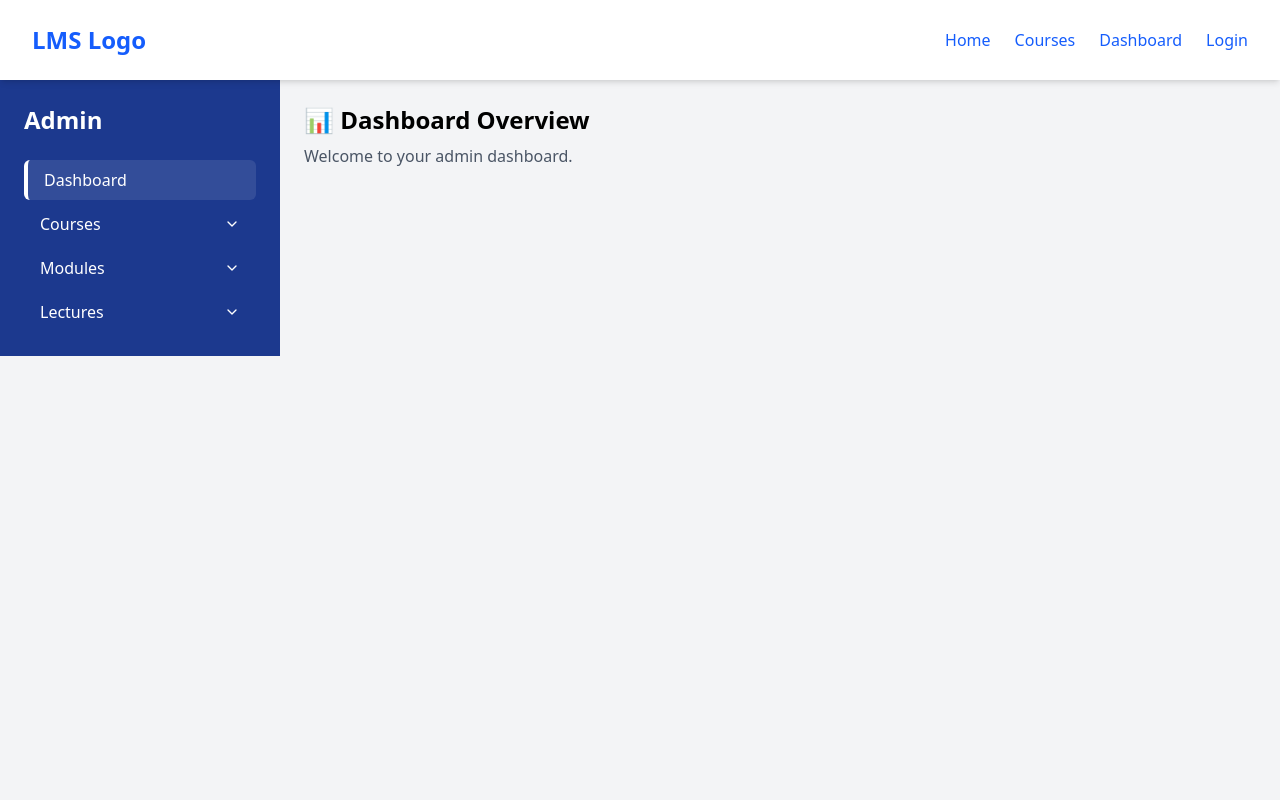
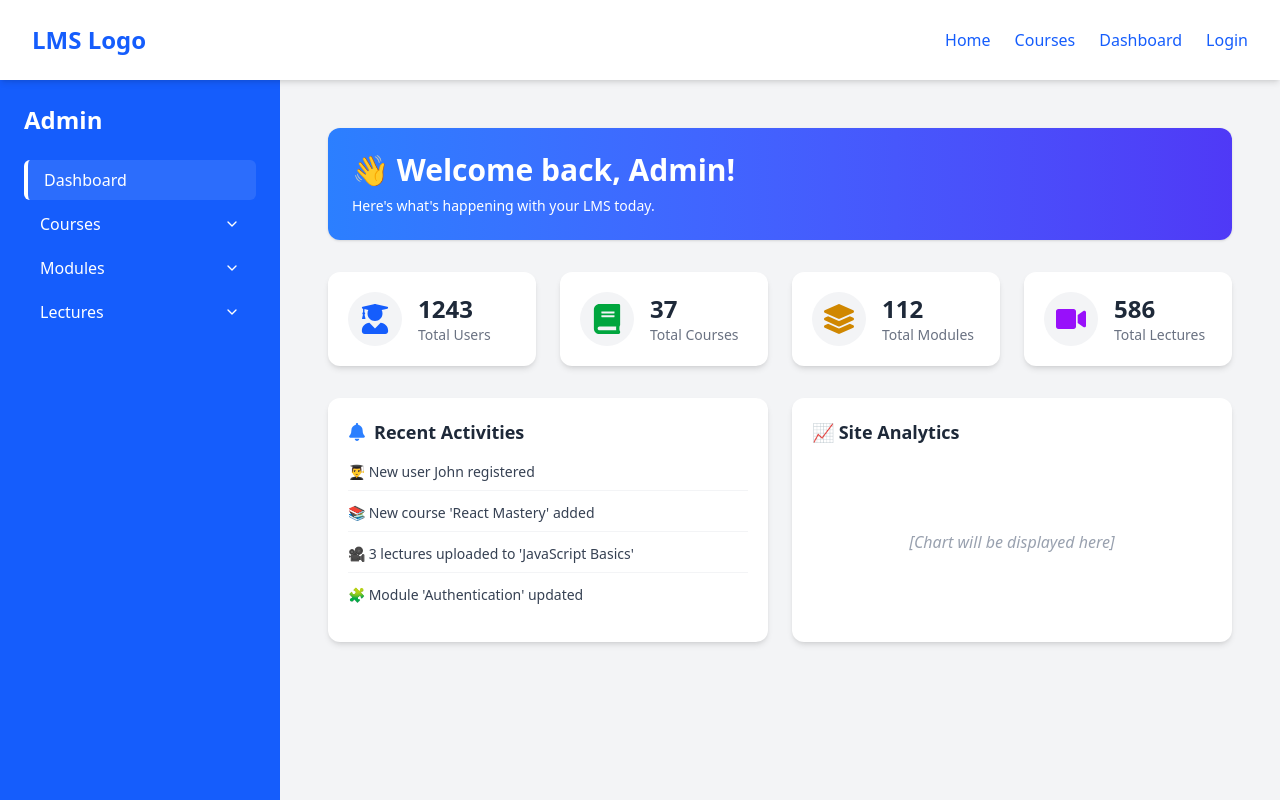
Before and after one commit to Arshad4320/LMS-Frontend, a Next.js app: page /dashboard in a window 1280 px wide. Shown: the top 800 px of the page. Built offline with nearby package versions, Linux system fonts and the light colour scheme.

Commit message:
dashboard design done

```diff
--- a/src/app/components/accordion.js
+++ b/src/app/components/accordion.js
@@ -1,22 +1,24 @@
 "use client";
 
 import React, { useState } from "react";
-import { useGetLecturesQuery } from "@/app/redux/features/lecture/lectureApi";
+import { useGetAllLecturesQuery } from "@/app/redux/features/lecture/lectureApi";
 import { ChevronDown, ChevronUp } from "lucide-react";
 import { motion, AnimatePresence } from "framer-motion";
-import { FaPlayCircle } from "react-icons/fa"; // ▶️ Icon
+import { FaPlayCircle } from "react-icons/fa";
 
 const Accordion = ({ items, onLectureSelect }) => {
   const [isOpen, setIsOpen] = useState(false);
-
   const handleToggle = () => setIsOpen(!isOpen);
 
-  const { data: lectureData, isFetching } = useGetLecturesQuery(items._id, {
-    skip: !isOpen,
-  });
+  const { data: allLectureData, isFetching } = useGetAllLecturesQuery();
+
+  // Filter lectures for the current module
+  const filteredLectures = allLectureData?.data?.filter(
+    (lecture) => lecture.moduleId?._id === items._id
+  );
 
   return (
-    <div className=" border-b border-gray-300 pb-2">
+    <div className="border-b border-gray-300 pb-2">
       <div
         onClick={handleToggle}
         className="cursor-pointer px-3 py-1 rounded-md flex justify-between items-center bg-white hover:bg-blue-50 transition duration-200"
@@ -44,14 +46,17 @@ const Accordion = ({ items, onLectureSelect }) => {
             <div className="pl-5 pr-2 mt-3 space-y-3 text-gray-800">
               {isFetching ? (
                 <p className="text-sm text-gray-500">Loading lectures...</p>
-              ) : lectureData?.data?.length ? (
-                lectureData.data.map((lecture) => (
+              ) : filteredLectures?.length > 0 ? (
+                filteredLectures.map((lecture) => (
                   <div
                     key={lecture._id}
                     className="flex items-center gap-2 cursor-pointer text-sm md:text-base hover:text-blue-600 transition duration-200"
                     onClick={() => onLectureSelect(lecture)}
                   >
-                    <FaPlayCircle className="text-blue-500 text-lg" />
+                    <div className="w-6 h-6">
+                      {" "}
+                      <FaPlayCircle className="text-blue-500 text-lg" />
+                    </div>
                     <span>{lecture.title}</span>
                   </div>
                 ))
--- a/src/app/dashboard/layout.js
+++ b/src/app/dashboard/layout.js
@@ -47,7 +47,7 @@ const DashboardLayout = ({ children }) => {
     <div className="flex min-h-screen bg-gray-100 relative">
       {/* Sidebar */}
       <aside
-        className={`bg-blue-900 text-white w-[280px] p-6 space-y-4 md:block fixed md:relative transition-all duration-300 h-full overflow-y-auto ${
+        className={`bg-blue-600 text-white w-[280px] h-screen p-6 space-y-4 md:block fixed md:relative transition-all duration-300  overflow-y-auto ${
           mobileOpen ? "left-0 z-50" : "-left-full"
         } md:left-0 md:z-0 top-0`}
       >
--- a/src/app/dashboard/page.js
+++ b/src/app/dashboard/page.js
@@ -1,10 +1,103 @@
+"use client";
 import React from "react";
+import {
+  FaUserGraduate,
+  FaBook,
+  FaLayerGroup,
+  FaVideo,
+  FaBell,
+} from "react-icons/fa";
+import { motion } from "framer-motion";
+
+const stats = [
+  {
+    title: "Total Users",
+    value: 1243,
+    icon: <FaUserGraduate className="text-blue-600 text-3xl" />,
+  },
+  {
+    title: "Total Courses",
+    value: 37,
+    icon: <FaBook className="text-green-600 text-3xl" />,
+  },
+  {
+    title: "Total Modules",
+    value: 112,
+    icon: <FaLayerGroup className="text-yellow-600 text-3xl" />,
+  },
+  {
+    title: "Total Lectures",
+    value: 586,
+    icon: <FaVideo className="text-purple-600 text-3xl" />,
+  },
+];
+
+const recentActivities = [
+  "👨‍🎓 New user John registered",
+  "📚 New course 'React Mastery' added",
+  "🎥 3 lectures uploaded to 'JavaScript Basics'",
+  "🧩 Module 'Authentication' updated",
+];
 
 const DashboardHome = () => {
   return (
-    <div>
-      <h1 className="text-2xl font-bold">📊 Dashboard Overview</h1>
-      <p className="mt-2 text-gray-600">Welcome to your admin dashboard.</p>
+    <div className="p-6">
+      {/* Welcome Banner */}
+      <div className="bg-gradient-to-r from-blue-500 to-indigo-600 p-6 rounded-xl text-white shadow mb-8">
+        <h1 className="text-3xl font-bold">👋 Welcome back, Admin!</h1>
+        <p className="text-sm mt-2">
+          Here's what's happening with your LMS today.
+        </p>
+      </div>
+
+      {/* Stats Section */}
+      <div className="grid grid-cols-1 md:grid-cols-2 lg:grid-cols-4 gap-6 mb-8">
+        {stats.map((stat, index) => (
+          <motion.div
+            key={index}
+            initial={{ opacity: 0, y: 20 }}
+            animate={{ opacity: 1, y: 0 }}
+            transition={{ delay: index * 0.1 }}
+            className="bg-white shadow-md rounded-xl p-5 flex items-center gap-4 hover:shadow-lg transition duration-300"
+          >
+            <div className="p-3 bg-gray-100 rounded-full">{stat.icon}</div>
+            <div>
+              <h2 className="text-2xl font-bold text-gray-800">{stat.value}</h2>
+              <p className="text-sm text-gray-500">{stat.title}</p>
+            </div>
+          </motion.div>
+        ))}
+      </div>
+
+      {/* Bottom Section */}
+      <div className="grid grid-cols-1 md:grid-cols-2 gap-6">
+        {/* Recent Activities */}
+        <div className="bg-white p-5 rounded-xl shadow-md">
+          <h3 className="text-lg font-semibold mb-4 flex items-center gap-2 text-gray-800">
+            <FaBell className="text-blue-500" /> Recent Activities
+          </h3>
+          <ul className="space-y-3 text-sm text-gray-700">
+            {recentActivities.map((activity, idx) => (
+              <li
+                key={idx}
+                className="border-b border-gray-100 pb-2 last:border-none"
+              >
+                {activity}
+              </li>
+            ))}
+          </ul>
+        </div>
+
+        {/* Placeholder for Chart or Future Component */}
+        <div className="bg-white p-5 rounded-xl shadow-md">
+          <h3 className="text-lg font-semibold mb-4 text-gray-800">
+            📈 Site Analytics
+          </h3>
+          <div className="flex items-center justify-center h-40 text-gray-400 italic">
+            [Chart will be displayed here]
+          </div>
+        </div>
+      </div>
     </div>
   );
 };
```
